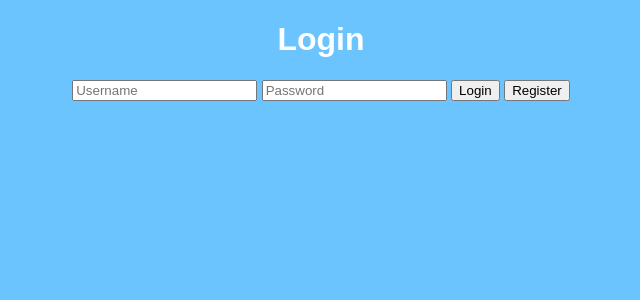
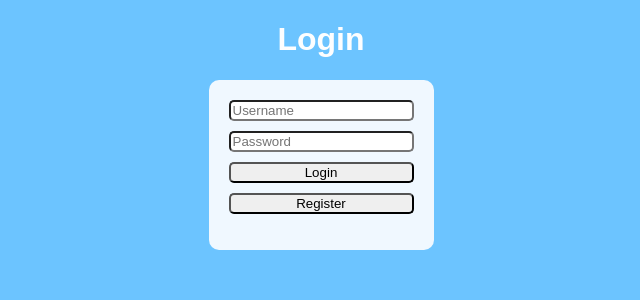
Before and after one commit to RyzrReal/FinalProjectPWA, a Flask app: page / in a window 1280 px wide. Shown: the top 300 px of the page, without its empty margins (319-959 px from the left). Run offline with Flask 3, Linux system fonts and the light colour scheme.

Commit message:
Fixed Login Issues, Added Code Comments to show understanding of code  (Mainly code for login and that I had to get from websites and stick together like a puzzel for rostering, so i can understand myself)

```diff
--- a/server.py
+++ b/server.py
@@ -45,39 +45,45 @@ def home():
 
 
 #login
-@app.route('/login', methods=['POST'])
+@app.route('/login', methods=['POST']) #creates a login route that only accepts the inputs comming from the form
 def login():
-    #collects info from form and runs against db
-    username = request.form["username"]
-    password = request.form["password"]
-    user = User.query.filter_by(username=username).first() #stops sqlinjection already with SQLAlcehmy
-    if user and user.check_password(password):
-        session['username'] = username
-        return redirect(url_for('home'))
+    username = request.form["username"] #saves the username variable as the username input in the form
+    password = request.form["password"] #saves the password variable as the password input in the form
+    if not username or password:
+        return render_template("login.html", error="No username or password entered")
+
+    user = User.query.filter_by(username=username).first() #checks if the username inputted is in the login.db                      ##(this prevents SQLinjection, where the username is sent as data and not just a standard 1=1 method of veryfing a password)
+    if user and user.check_password(password): #checks if the username and the password_hash for said username matches in the data
+        session['username'] = username #keeps user logged in by storing the username in session
+        return redirect(url_for('home')) #sends user to home page (sucsessful login)
     else:
-        return render_template ('login.html')
+        return render_template ('login.html') #sends user to back to login page (unsucsessful login)
 
 #register
 @app.route("/register", methods=["POST"])
 def register():
     username = request.form["username"]
     password = request.form["password"]
-    user = User.query.filter_by(username=username).first()
+
+    if not username or password:
+        return render_template("login.html", error="No username or password entered")
+
+    user = User.query.filter_by(username=username).first() #checks if the username is already in the database
     if user:
-        return render_template("login.html", error="User Already Has An Account")
+        return render_template("login.html", error="User Already Has An Account") #reroutes user to login page
     else:
-        new_user = User(username=username)
-        new_user.set_password(password)
-        db.session.add(new_user)
-        db.session.commit()
-        session['username'] = username
+        new_user = User(username=username) #sets the wanted username as username being stored
+        new_user.set_password(password) #hashes the password for the database
+        db.session.add(new_user) #adds user to db
+        db.session.commit() #permanantly saves new user to db
+        session['username'] = username #logs user in instantly after they register
         return redirect(url_for('login'))
 
 
 #logout
 @app.route("/logout")
 def logout():
-    session.pop('username',None)
+    session.pop('username',None) #deletes their session, logging them out
     return redirect(url_for('login'))
 
 
@@ -85,12 +91,14 @@ def logout():
 
 @app.route("/listofteach")
 def listofteach():
-    sort = request.args.get("sort", "name")
+    sort = request.args.get("sort", "name") #if the url shows that the user wants to sort by something like faculty, it uses the sort argument, otherwise it sorts by name
 
+    #connects to the database
     conn = sqlite3.connect("database/teachers.db")
     conn.row_factory = sqlite3.Row
     cursor = conn.cursor()
 
+    #give option to sort by name, faculty or course
     if sort == "name_desc":
         query = "select * from teachers order by name desc"
     elif sort == "faculty":
@@ -100,6 +108,7 @@ def listofteach():
     else:
         query = "select * from teachers order by name asc"
 
+    #gets the sorted data and sends to the page
     cursor.execute(query)
     data = cursor.fetchall()
     conn.close()
@@ -118,10 +127,10 @@ def get_db():
 
 def biweeklyrostamakea():
     conn = sqlite3.connect("database/teachers.db")
-    conn.row_factory = sqlite3.Row
+    conn.row_factory = sqlite3.Row #allows the rows in a db to be accessed
     cursor = conn.cursor()
 
-    #array of all days
+    #list of all days in the biweekyly cycle
     days = ["MonA", "TuesA", "WedA", "ThurA", "FriA", "MonB",
             "TuesB", "WedB", "ThurB", "FriB"]
 
@@ -129,15 +138,16 @@ def biweeklyrostamakea():
 
     for day in days:
         cursor.execute("select count(*) from teachers where priority = 1") #if all teachers have priority 0, it resets them all to 1
-        available = cursor.fetchone()[0]
+        available = cursor.fetchone()[0] #stores number of avaliable teachers
 
         if available < 30:
             cursor.execute("update teachers set priority = 1") #if no teachers have 1 prio but the roster doesnt have enough to be filled, it resets them all
+
+
         #selects from teacher db
         #only chooses teachers who have priority of 1
         #gets the teachers in a random order
         #limits to 30 selections
-
         cursor.execute("""
             select * from teachers
             where priority = 1
--- a/static/styles.css
+++ b/static/styles.css
@@ -9,6 +9,30 @@ body {
     margin: 0;
     text-align: center;
 }
+
+
+.log-contain {
+    display: flex;
+    flex-direction: column;
+    align-items: center;
+    background-color: aliceblue;
+    background-size: auto;
+    color: black;
+    border-radius: 10px;
+    padding: 20px;
+  }
+
+input,
+button{
+    border-radius: 5px;
+}
+
+  #auth-form {
+    display: flex;
+    flex-direction: column;
+    gap: 10px;
+  }
+
 
 header{
     width: 100%;
--- a/templates/login.html
+++ b/templates/login.html
@@ -1,22 +1,23 @@
-<div class="container">
-  <h1>Login</h1>
+<h1>Login</h1>
+
+<div class="log-contain">
   <form id="auth-form" action="{{url_for('login')}}" method="post">
   <link rel="stylesheet" href="{{url_for('static', filename='styles.css' )}}" >
     <input
       type="text"
       name="username"
-      placeholder="Username"
+      placeholder="Username" required
       class="input field"
     />
     <!-- Creates the username field -->
     <input
       type="password"
       name="password"
-      placeholder="Password"
+      placeholder="Password" required
       class="input field"
     />
     <!-- Creates the password field -->
-    <input type="submit"
+    <input type="button"
     value="Login"
     class="btn btn-login"
     onclick="setActionForm('login')" />
@@ -42,7 +43,7 @@
     else if (action === 'register') {
       form.action = "{{url_for('register')}}"
       form.method = "post";
-      form.submit();
+      form.requestSubmit();
     }
   }
 
```
Also changed, not shown: instance/login.db, templates/changes.html (added), 1 other file.
